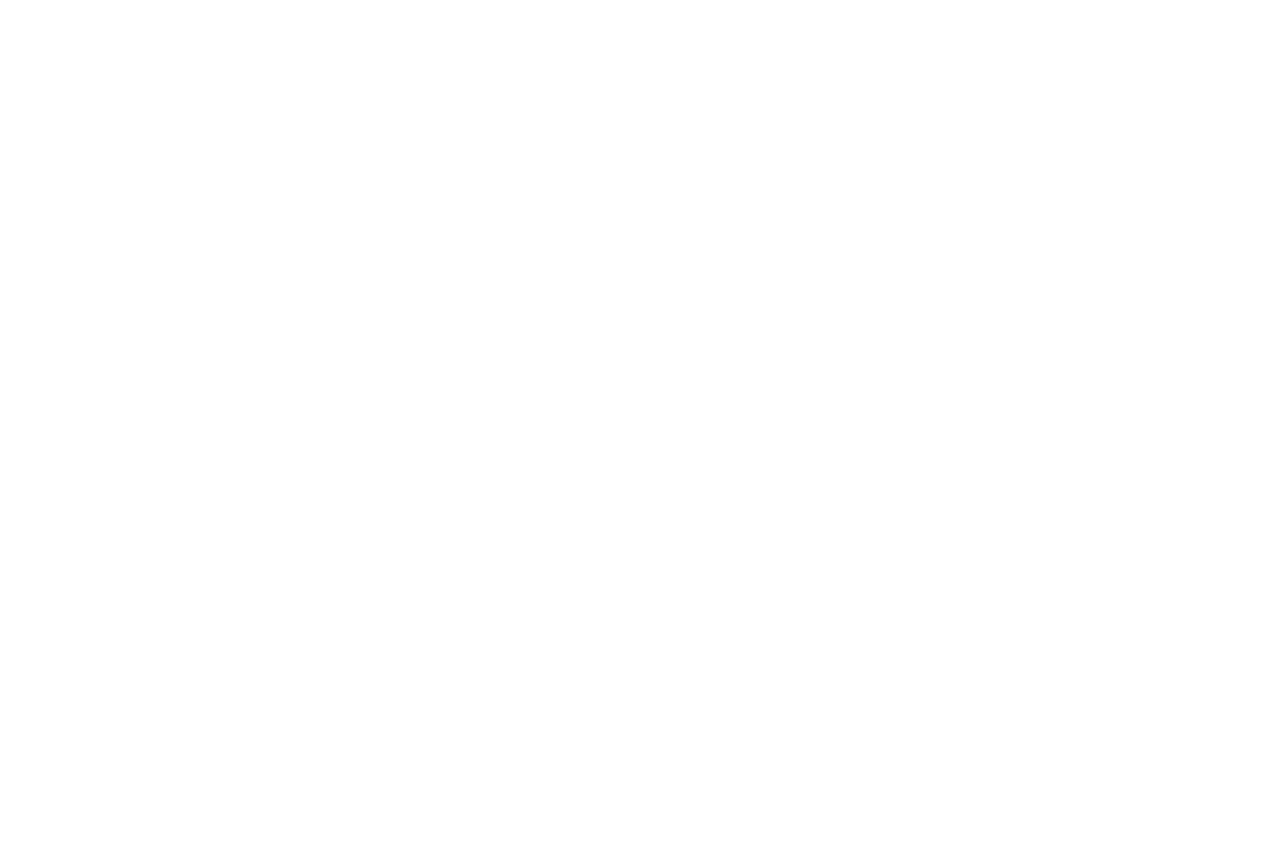
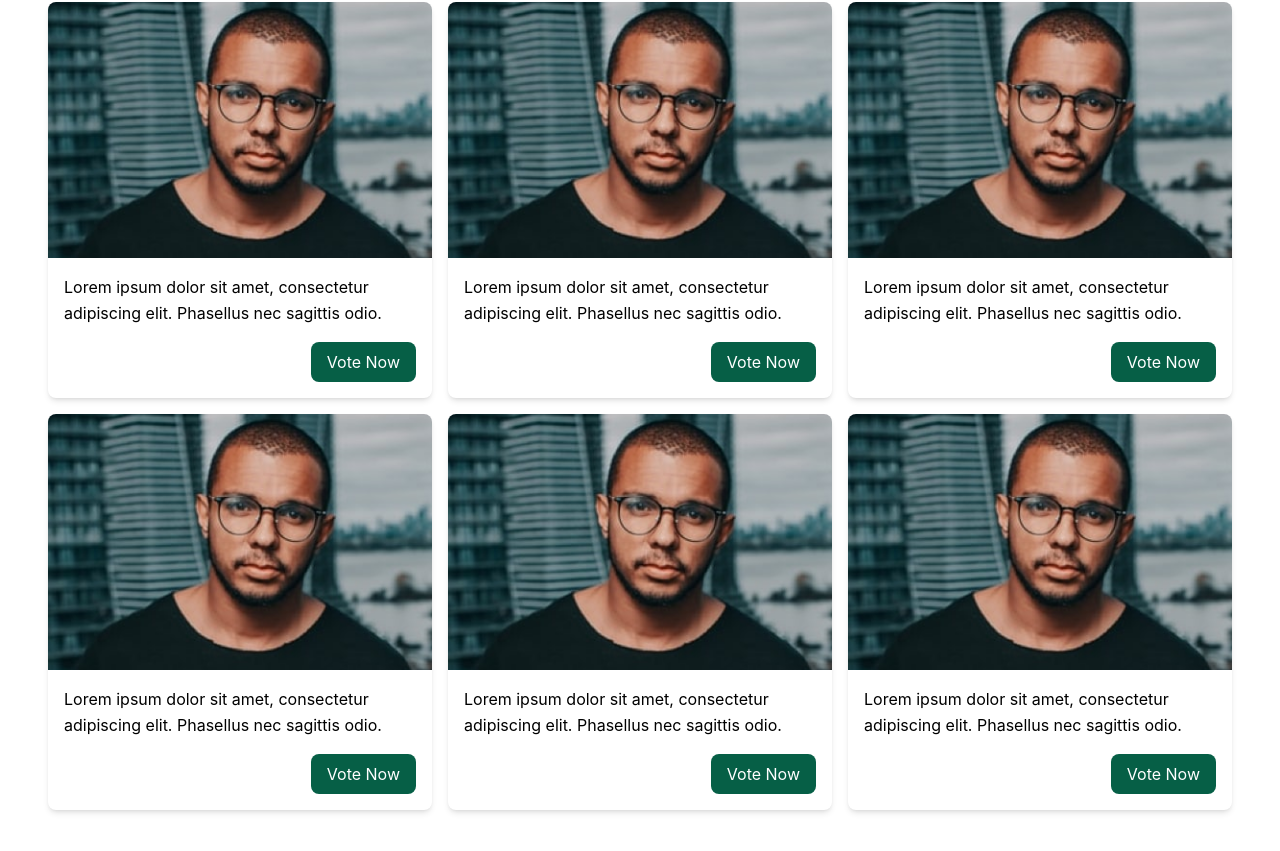
Before and after one commit to Sagni-prog/Voting-system, a React (Create React App) app: page / in a window 1280 px wide. Shown: the part 939-1790 px from the top of the page. Before the commit the page ends 800 px from the top, so only its background shows below. Built offline with nearby package versions, Linux system fonts and the light colour scheme.

Commit message:
CANDIDATES section done

```diff
--- a/src/App.js
+++ b/src/App.js
@@ -2,6 +2,7 @@ import logo from './logo.svg';
 import './App.css';
 import image from './../src/images/10354069_578454862259335_1343665270853874982_n.png'
 import img from './../src/images/download (9).png'
+import img2 from './../src/images/ivana-square.jpg'
 
 function App() {
   return (
@@ -45,7 +46,7 @@ function App() {
     <div className="p-[8rem] pt-[6rem] dark:bg-gradient-to-r from-emerald-500 from-10% via-indigo-300 via-30% to-emerald-200 to-90% ... h-[85vh] flex">
         <div className="flex-1 w-50 ml-[-2rem] mr-[5rem]">
         <div className='mt-[9rem] '>
-           <h1 className='text-[2.2rem] w-full font-extrabold font-mono text-gray-200 mb-1'>Vote for your <span className='text-black'>next <span className='text-gray-200'>student</span> president</span></h1>
+           <h1 className='text-[2.2rem] w-full font-extrabold font-mono text-white mb-1'>Vote for your <span className='text-black'>next <span className='text-white'>student</span> president</span></h1>
            <p className='text-g mb-3'>your have register yet?</p>
         </div>
         <div>
@@ -69,6 +70,72 @@ function App() {
 
 
    </div>
+   <div class="container dark:bg-gradient-to-r from-emerald-500 from-10% via-indigo-300 via-30% to-emerald-200 to-90% mx-auto px-12 py-24">
+  <h1 class="text-[2.2rem] w-full font-extrabold font-mono text-white mb-[2rem]">CANDIDATES</h1>
+  <div class="grid grid-cols-3 gap-4">
+  <div class="dark:bg-white text-black   rounded-lg shadow-md">
+      <img src={img2} alt="Candidate 1" class="w-full h-64 object-cover rounded-t-lg"/>
+      <div class="p-4">
+        <p class="text-black leading-relaxed mb-4">Lorem ipsum dolor sit amet, consectetur adipiscing elit. Phasellus nec sagittis odio.</p>
+        <div class="flex justify-between">
+          <a href="#" class="inline-flex items-center dark:bg-gradient-to-r  from-sky-500 from-10% via-sky-500 via-30% to-indigo-500 to-90% hover:bg-blue-600 text-white py-2 px-4 rounded-lg">Read  More<svg aria-hidden="true" class="w-4 h-4 ml-2 -mr-1 " fill="currentColor" viewBox="0 0 20 20" xmlns="http://www.w3.org/2000/svg"><path fill-rule="evenodd" d="M10.293 3.293a1 1 0 011.414 0l6 6a1 1 0 010 1.414l-6 6a1 1 0 01-1.414-1.414L14.586 11H3a1 1 0 110-2h11.586l-4.293-4.293a1 1 0 010-1.414z" clip-rule="evenodd"></path></svg></a>
+          <a href="#" class="bg-emerald-800 hover:bg-gray-400 text-white py-2 px-4 rounded-lg">Vote Now</a>
+        </div>
+      </div>
+    </div>
+    <div class="dark:bg-white text-black   rounded-lg shadow-md">
+      <img src={img2} alt="Candidate 1" class="w-full h-64 object-cover rounded-t-lg"/>
+      <div class="p-4">
+        <p class="text-black leading-relaxed mb-4">Lorem ipsum dolor sit amet, consectetur adipiscing elit. Phasellus nec sagittis odio.</p>
+        <div class="flex justify-between">
+          <a href="#" class="inline-flex items-center dark:bg-gradient-to-r  from-sky-500 from-10% via-sky-500 via-30% to-indigo-500 to-90% hover:bg-blue-600 text-white py-2 px-4 rounded-lg">Read  More<svg aria-hidden="true" class="w-4 h-4 ml-2 -mr-1" fill="currentColor" viewBox="0 0 20 20" xmlns="http://www.w3.org/2000/svg"><path fill-rule="evenodd" d="M10.293 3.293a1 1 0 011.414 0l6 6a1 1 0 010 1.414l-6 6a1 1 0 01-1.414-1.414L14.586 11H3a1 1 0 110-2h11.586l-4.293-4.293a1 1 0 010-1.414z" clip-rule="evenodd"></path></svg></a>
+          <a href="#" class="bg-emerald-800  hover:bg-gray-400  text-white  py-2 px-4 rounded-lg">Vote Now</a>
+        </div>
+      </div>
+    </div>
+    <div class="dark:bg-white text-black   rounded-lg shadow-md">
+      <img src={img2} alt="Candidate 1" class="w-full h-64 object-cover rounded-t-lg"/>
+      <div class="p-4">
+        <p class="text-black leading-relaxed mb-4">Lorem ipsum dolor sit amet, consectetur adipiscing elit. Phasellus nec sagittis odio.</p>
+        <div class="flex justify-between">
+          <a href="#" class="inline-flex items-center dark:bg-gradient-to-r  from-sky-500 from-10% via-sky-500 via-30% to-indigo-500 to-90% hover:bg-blue-600 text-white py-2 px-4 rounded-lg">Read  More<svg aria-hidden="true" class="w-4 h-4 ml-2 -mr-1" fill="currentColor" viewBox="0 0 20 20" xmlns="http://www.w3.org/2000/svg"><path fill-rule="evenodd" d="M10.293 3.293a1 1 0 011.414 0l6 6a1 1 0 010 1.414l-6 6a1 1 0 01-1.414-1.414L14.586 11H3a1 1 0 110-2h11.586l-4.293-4.293a1 1 0 010-1.414z" clip-rule="evenodd"></path></svg></a>
+          <a href="#" class="bg-emerald-800  hover:bg-gray-400  text-white  py-2 px-4 rounded-lg">Vote Now</a>
+        </div>
+      </div>
+    </div>
+    <div class="dark:bg-white text-black   rounded-lg shadow-md">
+      <img src={img2} alt="Candidate 1" class="w-full h-64 object-cover rounded-t-lg"/>
+      <div class="p-4">
+        <p class="text-black leading-relaxed mb-4">Lorem ipsum dolor sit amet, consectetur adipiscing elit. Phasellus nec sagittis odio.</p>
+        <div class="flex justify-between">
+          <a href="#" class="inline-flex items-center dark:bg-gradient-to-r  from-sky-500 from-10% via-sky-500 via-30% to-indigo-500 to-90% hover:bg-blue-600 text-white py-2 px-4 rounded-lg">Read  More<svg aria-hidden="true" class="w-4 h-4 ml-2 -mr-1" fill="currentColor" viewBox="0 0 20 20" xmlns="http://www.w3.org/2000/svg"><path fill-rule="evenodd" d="M10.293 3.293a1 1 0 011.414 0l6 6a1 1 0 010 1.414l-6 6a1 1 0 01-1.414-1.414L14.586 11H3a1 1 0 110-2h11.586l-4.293-4.293a1 1 0 010-1.414z" clip-rule="evenodd"></path></svg></a>
+          <a href="#" class="bg-emerald-800  hover:bg-gray-400  text-white py-2 px-4 rounded-lg">Vote Now</a>
+        </div>
+      </div>
+    </div>
+    <div class="dark:bg-white text-black   rounded-lg shadow-md">
+      <img src={img2} alt="Candidate 1" class="w-full h-64 object-cover rounded-t-lg"/>
+      <div class="p-4">
+        <p class="text-black leading-relaxed mb-4">Lorem ipsum dolor sit amet, consectetur adipiscing elit. Phasellus nec sagittis odio.</p>
+        <div class="flex justify-between">
+          <a href="#" class="inline-flex items-center dark:bg-gradient-to-r  from-sky-500 from-10% via-sky-500 via-30% to-indigo-500 to-90% hover:bg-blue-600 text-white py-2 px-4 rounded-lg">Read  More<svg aria-hidden="true" class="w-4 h-4 ml-2 -mr-1" fill="currentColor" viewBox="0 0 20 20" xmlns="http://www.w3.org/2000/svg"><path fill-rule="evenodd" d="M10.293 3.293a1 1 0 011.414 0l6 6a1 1 0 010 1.414l-6 6a1 1 0 01-1.414-1.414L14.586 11H3a1 1 0 110-2h11.586l-4.293-4.293a1 1 0 010-1.414z" clip-rule="evenodd"></path></svg></a>
+          <a href="#" class="bg-emerald-800  hover:bg-gray-400  text-white  py-2 px-4 rounded-lg">Vote Now</a>
+        </div>
+      </div>
+    </div>
+    <div class="dark:bg-white text-black   rounded-lg shadow-md">
+      <img src={img2} alt="Candidate 1" class="w-full h-64 object-cover rounded-t-lg"/>
+      <div class="p-4">
+        <p class="text-black leading-relaxed mb-4">Lorem ipsum dolor sit amet, consectetur adipiscing elit. Phasellus nec sagittis odio.</p>
+        <div class="flex justify-between">
+          <a href="#" class="inline-flex items-center dark:bg-gradient-to-r  from-sky-500 from-10% via-sky-500 via-30% to-indigo-500 to-90% hover:bg-blue-600 text-white py-2 px-4 rounded-lg">Read  More<svg aria-hidden="true" class="w-4 h-4 ml-2 -mr-1" fill="currentColor" viewBox="0 0 20 20" xmlns="http://www.w3.org/2000/svg"><path fill-rule="evenodd" d="M10.293 3.293a1 1 0 011.414 0l6 6a1 1 0 010 1.414l-6 6a1 1 0 01-1.414-1.414L14.586 11H3a1 1 0 110-2h11.586l-4.293-4.293a1 1 0 010-1.414z" clip-rule="evenodd"></path></svg></a>
+          <a href="#" class="bg-emerald-800 hover:bg-gray-400 text-white py-2 px-4 rounded-lg">Vote Now</a>
+        </div>
+      </div>
+    </div>
+
+  </div>
+</div>
     </div>
 
   );
```
Also changed, not shown: src/images/ivana-square.jpg (added).
